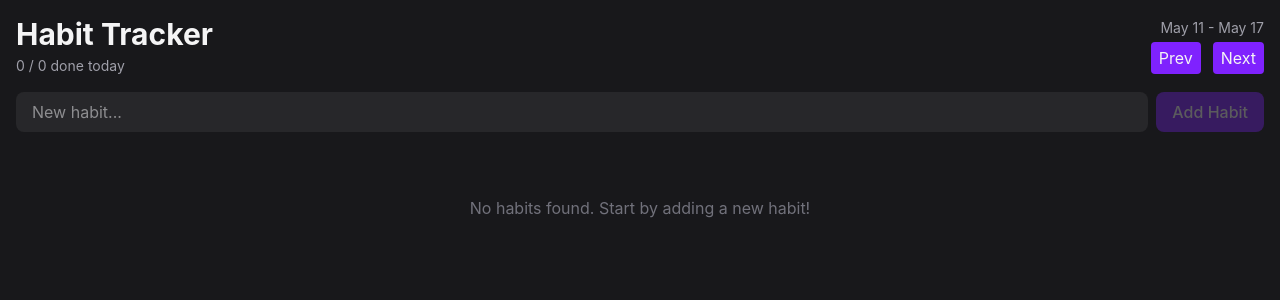
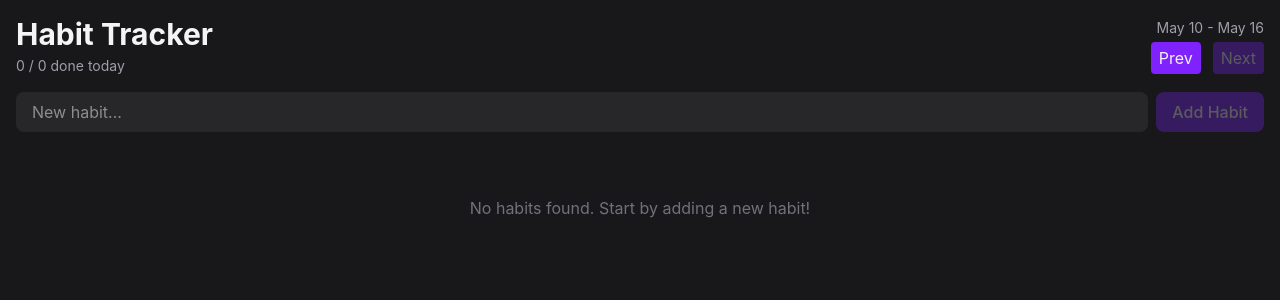
Before and after one commit to franco-ortega/habit-tracker, a React (Vite) app: page / in a window 1280 px wide. Shown: the top 300 px of the page. Built offline with nearby package versions, Linux system fonts and the light colour scheme.

Commit message:
display week starting on Sunday

```diff
--- a/src/App.tsx
+++ b/src/App.tsx
@@ -11,8 +11,8 @@ export default function App() {
 	const week = addWeeks(new Date(), weekOffset);
 
 	const visibleDates = eachDayOfInterval({
-		start: startOfWeek(week, { weekStartsOn: 1 }),
-		end: endOfWeek(week, { weekStartsOn: 1 }),
+		start: startOfWeek(week, { weekStartsOn: 0 }),
+		end: endOfWeek(week, { weekStartsOn: 0 }),
 	});
 
 	return (
--- a/src/components/Header.tsx
+++ b/src/components/Header.tsx
@@ -33,7 +33,12 @@ export default function Header({ visibleDates, onNext, onPrev }: HeaderProps) {
 				<span className='text-zinc-400 text-sm'>{dateRange}</span>
 				<div className='flex items-center gap-3'>
 					<Button onClick={onPrev}>Prev</Button>
-					<Button onClick={onNext}>Next</Button>
+					<Button
+						onClick={onNext}
+						disabled={visibleDates.some((d) => isToday(d))}
+					>
+						Next
+					</Button>
 				</div>
 			</div>
 		</header>
```
